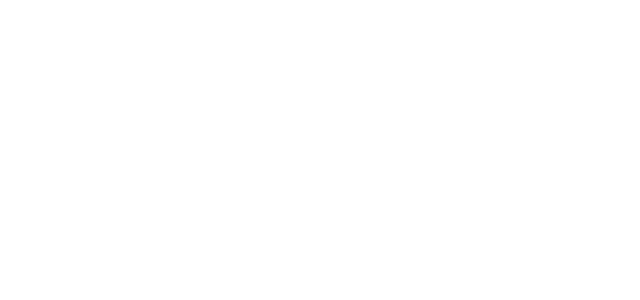
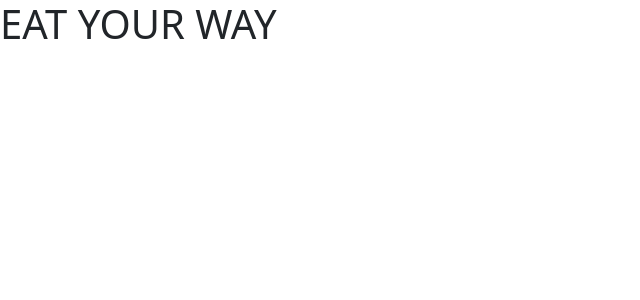
Before and after one commit to GiuseppeColucci95/project-work-team3, a React (Vite) app in the folder FRONTEND/: page / in a window 1280 px wide. Shown: the top 300 px of the page, without its empty margins (0-640 px from the left). Built offline with nearby package versions, Linux system fonts and the light colour scheme.

Commit message:
Add Bootstrap and Bootstrap Icons, create ProductContext, and update App component

```diff
--- a/FRONTEND/package.json
+++ b/FRONTEND/package.json
@@ -10,6 +10,8 @@
     "preview": "vite preview"
   },
   "dependencies": {
+    "bootstrap": "^5.3.6",
+    "bootstrap-icons": "^1.12.1",
     "react": "^19.1.0",
     "react-dom": "^19.1.0"
   },
--- a/FRONTEND/src/App.jsx
+++ b/FRONTEND/src/App.jsx
@@ -2,7 +2,7 @@ export default function App() {
 
   return (
     <>
-
+      <h1>EAT YOUR WAY</h1>
     </>
   )
 }
--- a/FRONTEND/src/index.css
+++ b/FRONTEND/src/index.css
@@ -1,3 +1,7 @@
+/* IMPORTS */
+@import 'bootstrap';
+@import 'bootstrap-icons';
+
 /* #region COMMON */
 
 * {
```
Also changed, not shown: FRONTEND/src/contexts/ProductContext.jsx (added, +27 -0 lines), 1 other file (tests, documents, lock files or other folders).
